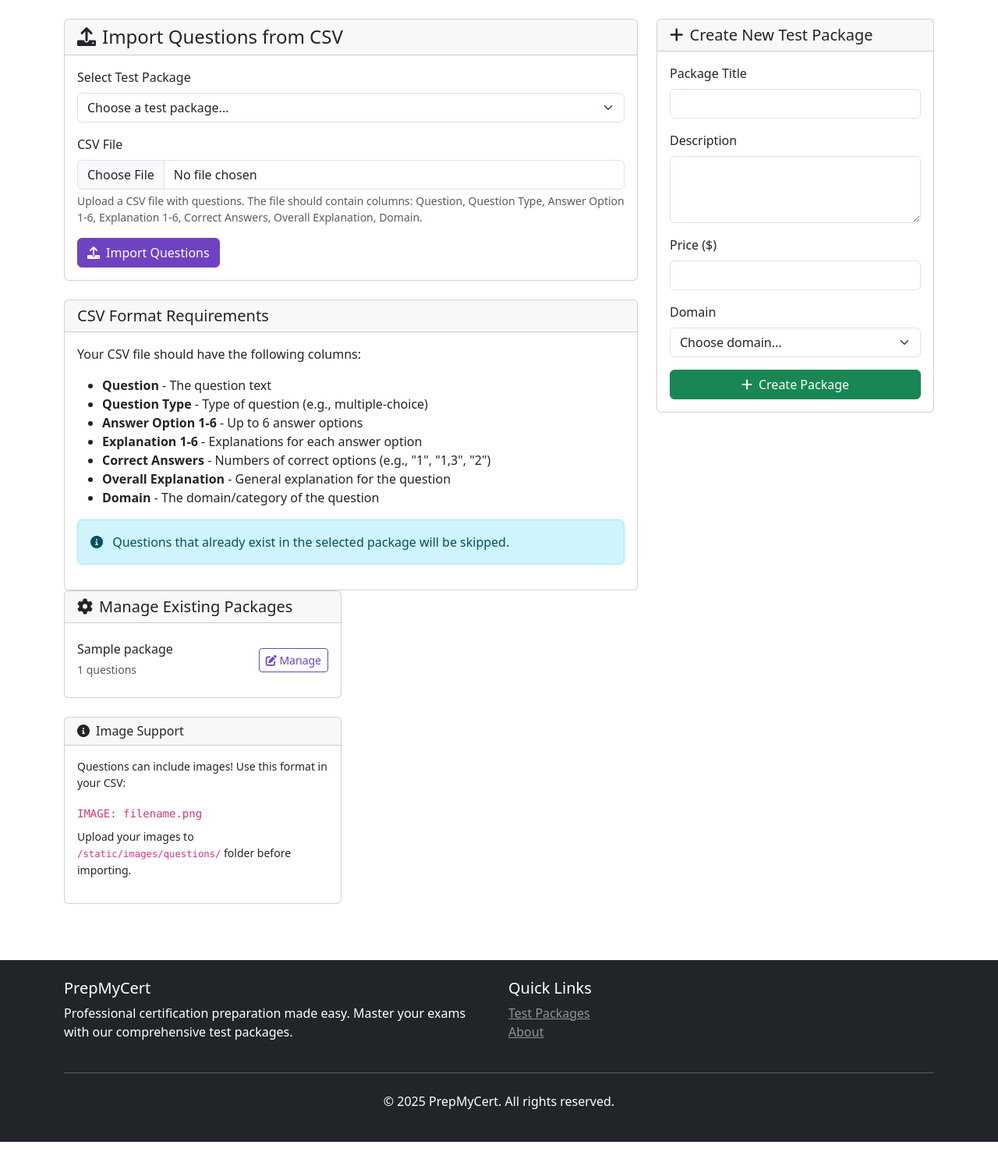
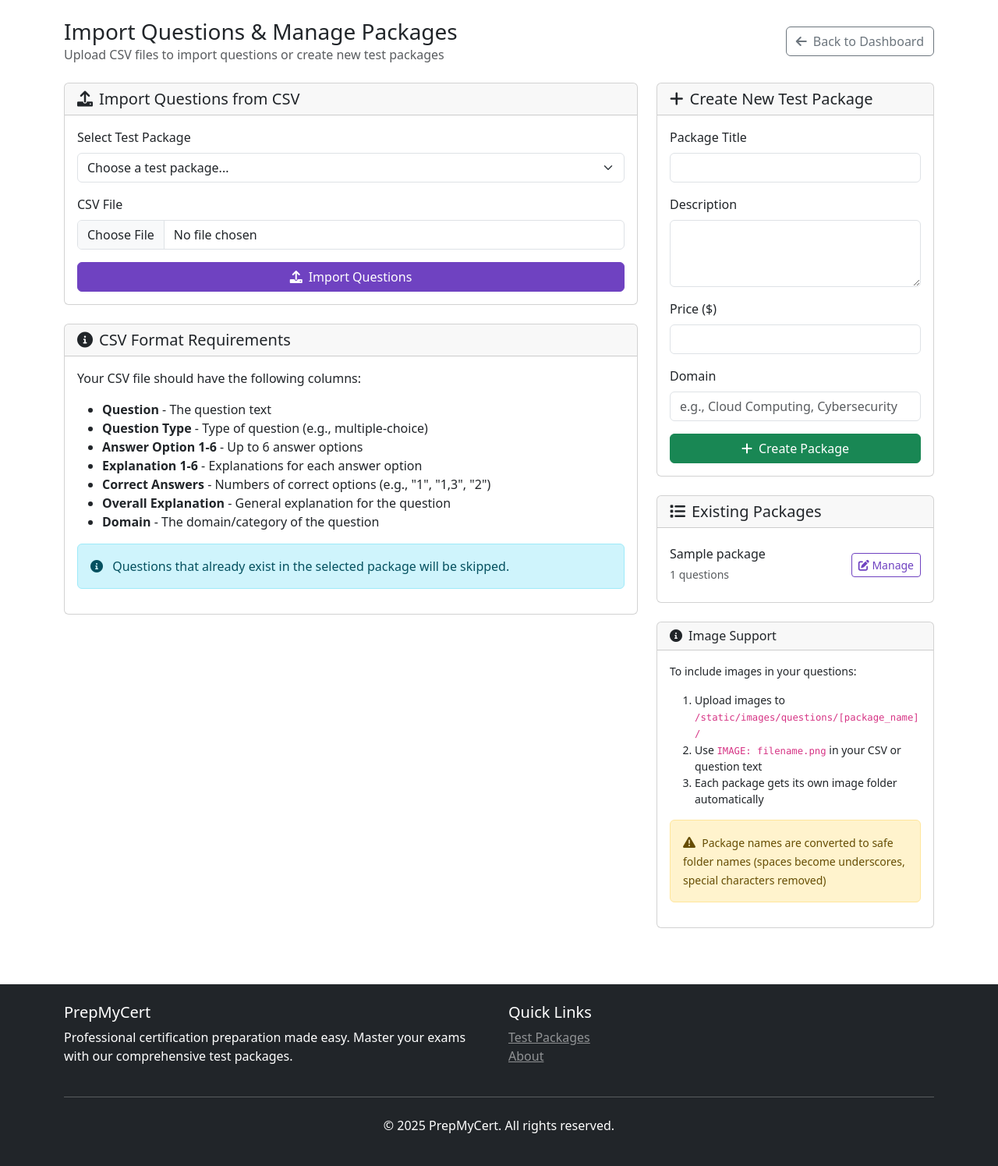
Before and after one commit to piyush-palod/prepmycert, a Flask app: page /admin/import-questions in a window 1280 px wide. Shown: the part 56-1551 px from the top of the page at 78% size. Before the commit the page ends 1520 px from the top, so only its background shows below. Run offline with Flask 3, Linux system fonts and the light colour scheme; a user stored in the database is signed in; tables that the repository leaves empty hold one stand-in row (values such as "Sample post").

Commit message:
Assistant checkpoint: Updated image system to use package-specific folders
Assistant generated file changes:
- utils.py: Update image processing to use package-specific folders, Update CSV import to use package-specific image folders, Update option processing to use package-specific folders
- routes.py: Update take_test route to pass package name for image processing, Update test results route to use package name for image processing, Update answer options processing in test results, Update selected option processing in test results, Update admin question editing to use package name, Update admin option editing to use package name, Update admin add question to use package name, Update admin add question options to use package name, Create package-specific image folder when creating new package, Import re module for safe filename creation
- static/images/questions/azure_solutions_architect_test/README.md: Create README for Azure test package images
- templates/admin/import_questions.html: Update image guidelines to mention package-specific folders

---

User prompt:

no no, package id is not the right way to figure out where to add image, rather the name of the test should be the folder name

Replit-Commit-Author: Assistant
Replit-Commit-Session-Id: b3f427b8-5525-4572-8b71-e2ace4c10231

````diff
--- a/routes.py
+++ b/routes.py
@@ -1,4 +1,5 @@
 import os
+import re
 import stripe
 from flask import render_template, request, redirect, url_for, flash, session, jsonify
 from flask_login import login_user, logout_user, login_required, current_user
@@ -242,7 +243,7 @@ def take_test(package_id):
 
         questions_data.append({
             'id': question.id,
-            'text': process_text_with_images(question.question_text),
+            'text': process_text_with_images(question.question_text, package.title),
             'type': question.question_type,
             'domain': question.domain,
             'options': options_data
@@ -361,14 +362,17 @@ def test_results(attempt_id):
     # Process user answers to include image processing
     user_answers = []
     for user_answer, question, selected_option in user_answers_raw:
+        # Get package title for image processing
+        package_title = test_attempt.test_package.title
+
         # Process question text for images
         processed_question = Question(
             id=question.id,
             test_package_id=question.test_package_id,
-            question_text=process_text_with_images(question.question_text),
+            question_text=process_text_with_images(question.question_text, package_title),
             question_type=question.question_type,
             domain=question.domain,
-            overall_explanation=process_text_with_images(question.overall_explanation) if question.overall_explanation else ''
+            overall_explanation=process_text_with_images(question.overall_explanation, package_title) if question.overall_explanation else ''
         )
 
         # Process answer options for images
@@ -377,8 +381,8 @@ def test_results(attempt_id):
             processed_option = AnswerOption(
                 id=option.id,
                 question_id=option.question_id,
-                option_text=process_text_with_images(option.option_text),
-                explanation=process_text_with_images(option.explanation) if option.explanation else '',
+                option_text=process_text_with_images(option.option_text, package_title),
+                explanation=process_text_with_images(option.explanation, package_title) if option.explanation else '',
                 is_correct=option.is_correct,
                 option_order=option.option_order
             )
@@ -393,8 +397,8 @@ def test_results(attempt_id):
             processed_selected_option = AnswerOption(
                 id=selected_option.id,
                 question_id=selected_option.question_id,
-                option_text=process_text_with_images(selected_option.option_text),
-                explanation=process_text_with_images(selected_option.explanation) if selected_option.explanation else '',
+                option_text=process_text_with_images(selected_option.option_text, package_title),
+                explanation=process_text_with_images(selected_option.explanation, package_title) if selected_option.explanation else '',
                 is_correct=selected_option.is_correct,
                 option_order=selected_option.option_order
             )
@@ -465,7 +469,29 @@ def create_package():
         )
         db.session.add(package)
         db.session.commit()
-        flash('Test package created successfully.', 'success')
+
+        # Create package-specific image folder
+        safe_package_name = re.sub(r'[^a-zA-Z0-9\-_]', '_', title.lower().replace(' ', '_'))
+        package_image_dir = os.path.join('static', 'images', 'questions', safe_package_name)
+        os.makedirs(package_image_dir, exist_ok=True)
+
+        # Create a README file in the package folder
+        readme_path = os.path.join(package_image_dir, 'README.md')
+        with open(readme_path, 'w') as f:
+            f.write(f"# Images for {title}\n\n")
+            f.write(f"This folder contains images used in questions for the '{title}' test package.\n\n")
+            f.write("## How to Use Images\n\n")
+            f.write("1. Upload your image files (PNG, JPG, JPEG, GIF, SVG) to this folder\n")
+            f.write("2. In your CSV file or when creating questions, reference images using this format:\n")
+            f.write("   ```\n   IMAGE: filename.png\n   ```\n\n")
+            f.write("## Supported Formats\n")
+            f.write("- PNG\n- JPG/JPEG\n- GIF\n- SVG\n\n")
+            f.write("## Notes\n")
+            f.write("- Images will be automatically resized to fit properly in the question interface\n")
+            f.write("- Make sure filenames match exactly (case-sensitive)\n")
+            f.write("- Use descriptive filenames for easier management\n")
+
+        flash('Test package created successfully with dedicated image folder.', 'success')
     except Exception as e:
         flash(f'Error creating package: {str(e)}', 'error')
 
@@ -498,12 +524,15 @@ def edit_question(question_id):
             domain = request.form.get('domain', '')
             overall_explanation = request.form.get('overall_explanation', '')
 
+            # Get package title for image processing
+            package_title = question.test_package.title
+
             if question_text:
-                question.question_text = process_text_with_images(question_text)
+                question.question_text = process_text_with_images(question_text, package_title)
             if domain:
                 question.domain = domain
             if overall_explanation:
-                question.overall_explanation = process_text_with_images(overall_explanation)
+                question.overall_explanation = process_text_with_images(overall_explanation, package_title)
 
             # Update answer options
             for option in question.answer_options:
@@ -512,8 +541,8 @@ def edit_question(question_id):
                 option_correct = request.form.get(f'option_correct_{option.id}') == 'on'
 
                 if option_text:
-                    option.option_text = process_text_with_images(option_text)
-                    option.explanation = process_text_with_images(option_explanation) if option_explanation else ''
+                    option.option_text = process_text_with_images(option_text, package_title)
+                    option.explanation = process_text_with_images(option_explanation, package_title) if option_explanation else ''
                     option.is_correct = option_correct
 
             db.session.commit()
@@ -539,10 +568,10 @@ def add_question(package_id):
     if request.method == 'POST':
         question = Question(
             test_package_id=package_id,
-            question_text=process_text_with_images(request.form.get('question_text')),
+            question_text=process_text_with_images(request.form.get('question_text'), package.title),
             question_type=request.form.get('question_type', 'multiple-choice'),
             domain=request.form.get('domain'),
-            overall_explanation=process_text_with_images(request.form.get('overall_explanation'))
+            overall_explanation=process_text_with_images(request.form.get('overall_explanation'), package.title)
         )
         db.session.add(question)
         db.session.flush()
@@ -557,8 +586,8 @@ def add_question(package_id):
             if option_text:
                 option = AnswerOption(
                     question_id=question.id,
-                    option_text=process_text_with_images(option_text),
-                    explanation=process_text_with_images(option_explanation) if option_explanation else '',
+                    option_text=process_text_with_images(option_text, package.title),
+                    explanation=process_text_with_images(option_explanation, package.title) if option_explanation else '',
                     is_correct=option_correct,
                     option_order=i
                 )
--- a/templates/admin/import_questions.html
+++ b/templates/admin/import_questions.html
@@ -1,3 +1,4 @@
+
 {% extends "base.html" %}
 
 {% block title %}Import Questions - Admin - PrepMyCert{% endblock %}
@@ -5,43 +6,60 @@
 {% block content %}
 <div class="container py-4">
     <div class="row">
+        <div class="col-12">
+            <div class="d-flex justify-content-between align-items-center mb-4">
+                <div>
+                    <h1 class="h3 mb-0">Import Questions & Manage Packages</h1>
+                    <p class="text-muted mb-0">Upload CSV files to import questions or create new test packages</p>
+                </div>
+                <a href="{{ url_for('dashboard') }}" class="btn btn-outline-secondary">
+                    <i class="fas fa-arrow-left me-2"></i>Back to Dashboard
+                </a>
+            </div>
+        </div>
+    </div>
+
+    <div class="row">
         <div class="col-lg-8">
             <div class="card">
                 <div class="card-header">
-                    <h4 class="mb-0">
+                    <h5 class="mb-0">
                         <i class="fas fa-upload me-2"></i>Import Questions from CSV
-                    </h4>
+                    </h5>
                 </div>
                 <div class="card-body">
-                    <form method="POST" enctype="multipart/form-data">
+                    <form method="POST" enctype="multipart/form-data" class="needs-validation" novalidate>
                         <div class="mb-3">
                             <label for="test_package_id" class="form-label">Select Test Package</label>
                             <select class="form-select" id="test_package_id" name="test_package_id" required>
                                 <option value="">Choose a test package...</option>
                                 {% for package in test_packages %}
-                                    <option value="{{ package.id }}">{{ package.title }} ({{ package.domain }})</option>
+                                <option value="{{ package.id }}">{{ package.title }} ({{ package.questions|length }} questions)</option>
                                 {% endfor %}
                             </select>
+                            <div class="invalid-feedback">Please select a test package.</div>
                         </div>
 
                         <div class="mb-3">
                             <label for="file" class="form-label">CSV File</label>
-                            <input class="form-control" type="file" id="file" name="file" accept=".csv" required>
-                            <div class="form-text">
-                                Upload a CSV file with questions. The file should contain columns: Question, Question Type, Answer Option 1-6, Explanation 1-6, Correct Answers, Overall Explanation, Domain.
-                            </div>
+                            <input type="file" class="form-control" id="file" name="file" accept=".csv" required>
+                            <div class="invalid-feedback">Please select a CSV file.</div>
                         </div>
 
-                        <button type="submit" class="btn btn-primary">
-                            <i class="fas fa-upload me-2"></i>Import Questions
-                        </button>
+                        <div class="d-grid">
+                            <button type="submit" class="btn btn-primary">
+                                <i class="fas fa-upload me-2"></i>Import Questions
+                            </button>
+                        </div>
                     </form>
                 </div>
             </div>
 
             <div class="card mt-4">
                 <div class="card-header">
-                    <h5 class="mb-0">CSV Format Requirements</h5>
+                    <h5 class="mb-0">
+                        <i class="fas fa-info-circle me-2"></i>CSV Format Requirements
+                    </h5>
                 </div>
                 <div class="card-body">
                     <p>Your CSV file should have the following columns:</p>
@@ -70,49 +88,45 @@
                     </h5>
                 </div>
                 <div class="card-body">
-                    <form method="POST" action="{{ url_for('create_package') }}">
+                    <form method="POST" action="{{ url_for('create_package') }}" class="needs-validation" novalidate>
                         <div class="mb-3">
                             <label for="title" class="form-label">Package Title</label>
                             <input type="text" class="form-control" id="title" name="title" required>
+                            <div class="invalid-feedback">Please provide a title.</div>
                         </div>
 
                         <div class="mb-3">
                             <label for="description" class="form-label">Description</label>
                             <textarea class="form-control" id="description" name="description" rows="3" required></textarea>
+                            <div class="invalid-feedback">Please provide a description.</div>
                         </div>
 
                         <div class="mb-3">
                             <label for="price" class="form-label">Price ($)</label>
-                            <input type="number" class="form-control" id="price" name="price" step="0.01" min="0" required>
+                            <input type="number" class="form-control" id="price" name="price" min="0" step="0.01" required>
+                            <div class="invalid-feedback">Please provide a valid price.</div>
                         </div>
 
                         <div class="mb-3">
                             <label for="domain" class="form-label">Domain</label>
-                            <select class="form-select" id="domain" name="domain" required>
-                                <option value="">Choose domain...</option>
-                                <option value="Cloud Computing">Cloud Computing</option>
-                                <option value="Cybersecurity">Cybersecurity</option>
-                                <option value="Networking">Networking</option>
-                                <option value="Project Management">Project Management</option>
-                                <option value="Data Analytics">Data Analytics</option>
-                                <option value="DevOps">DevOps</option>
-                                <option value="AI/ML">AI/ML</option>
-                            </select>
+                            <input type="text" class="form-control" id="domain" name="domain" required
+                                   placeholder="e.g., Cloud Computing, Cybersecurity">
+                            <div class="invalid-feedback">Please provide a domain.</div>
                         </div>
 
-                        <button type="submit" class="btn btn-success w-100">
-                            <i class="fas fa-plus me-2"></i>Create Package
-                        </button>
+                        <div class="d-grid">
+                            <button type="submit" class="btn btn-success">
+                                <i class="fas fa-plus me-2"></i>Create Package
+                            </button>
+                        </div>
                     </form>
                 </div>
             </div>
-        </div>
 
-        <div class="col-lg-4">
-            <div class="card">
+            <div class="card mt-4">
                 <div class="card-header">
                     <h5 class="mb-0">
-                        <i class="fas fa-cog me-2"></i>Manage Existing Packages
+                        <i class="fas fa-list me-2"></i>Existing Packages
                     </h5>
                 </div>
                 <div class="card-body">
@@ -144,9 +158,16 @@
                     </h6>
                 </div>
                 <div class="card-body">
-                    <p class="small">Questions can include images! Use this format in your CSV:</p>
-                    <code class="small">IMAGE: filename.png</code>
-                    <p class="small mt-2">Upload your images to <code>/static/images/questions/</code> folder before importing.</p>
+                    <p class="small">To include images in your questions:</p>
+                    <ol class="small">
+                        <li>Upload images to <code>/static/images/questions/[package_name]/</code></li>
+                        <li>Use <code>IMAGE: filename.png</code> in your CSV or question text</li>
+                        <li>Each package gets its own image folder automatically</li>
+                    </ol>
+                    <div class="alert alert-warning alert-sm">
+                        <i class="fas fa-exclamation-triangle me-1"></i>
+                        <small>Package names are converted to safe folder names (spaces become underscores, special characters removed)</small>
+                    </div>
                 </div>
             </div>
         </div>
````
Also changed, not shown: utils.py (+18 -6 lines), static/images/questions/azure_solutions_architect_test/README.md (added).
